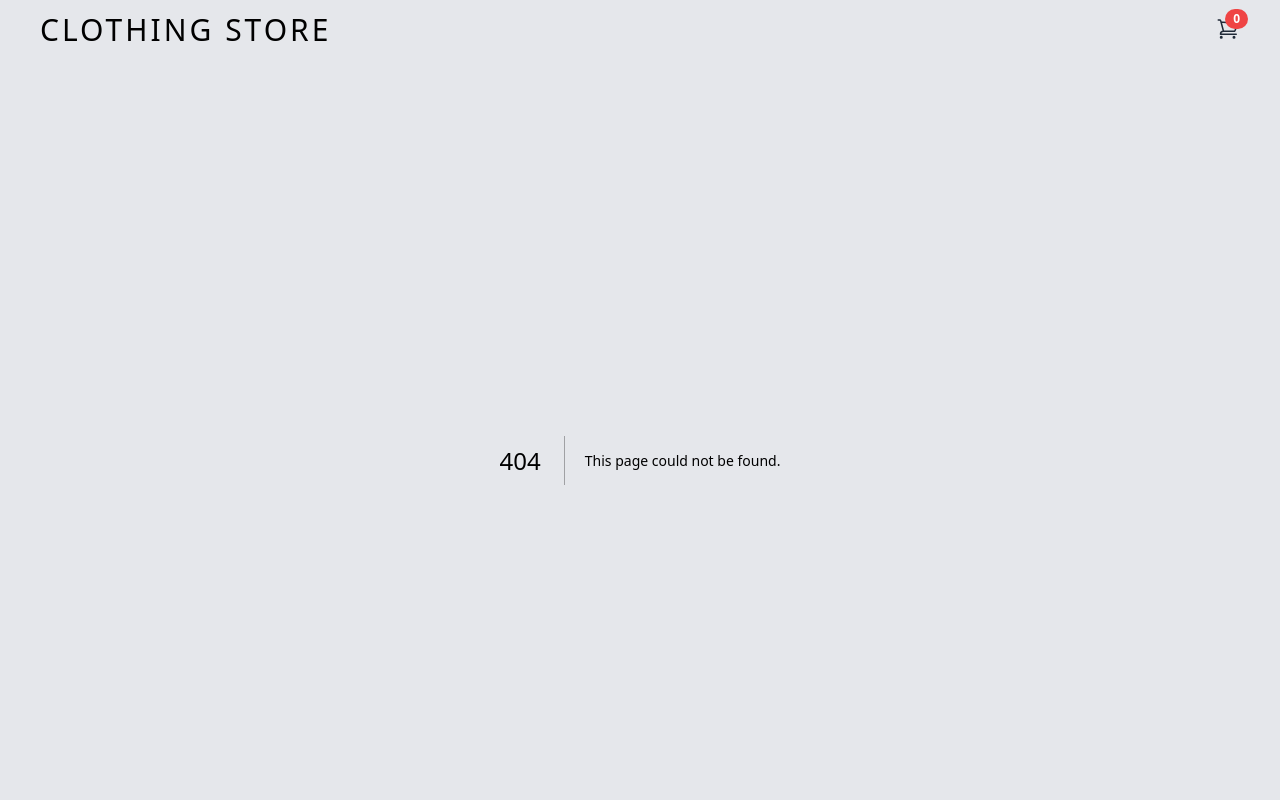
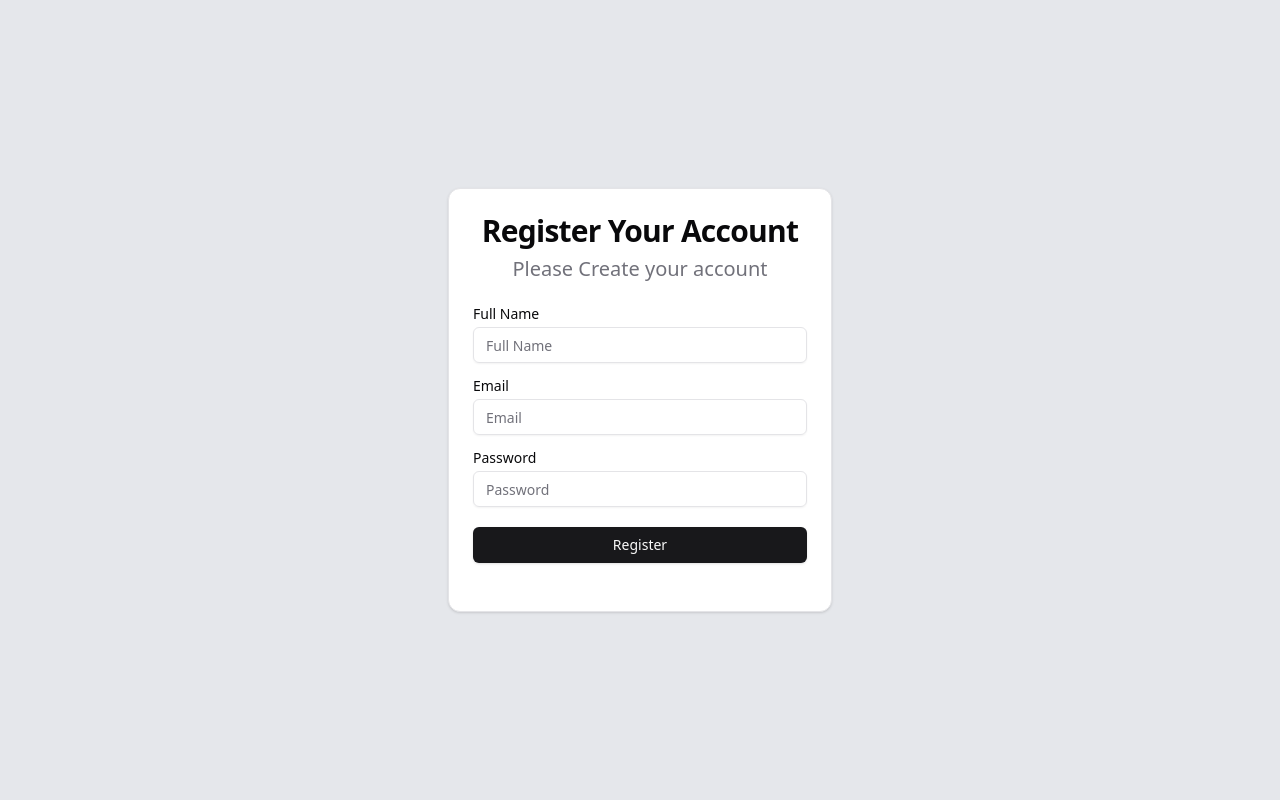
Before and after one commit to mfurqaann/store-project, a Next.js app: page /register in a window 1280 px wide. Before the commit this address had no page. Shown: the top 800 px of the page. Built offline with nearby package versions, Linux system fonts and the light colour scheme; no server answers.

Commit message:
refactor(onlinestore): refactor frontend

```diff
--- a/app/layout.tsx
+++ b/app/layout.tsx
@@ -14,7 +14,7 @@ export default function RootLayout({
 }>) {
   const [darkMode, setDarkMode] = useState('light')
   const pathname = usePathname();
-  const hideNavbar = pathname === '/login';
+  const hideNavbar = pathname === '/login' || pathname === '/register';
 
   return (
     <html lang="en" className={darkMode}>
--- a/app/login/page.tsx
+++ b/app/login/page.tsx
@@ -8,13 +8,6 @@ import {
   CardHeader,
   CardTitle,
 } from "@/components/ui/card"
-
-import {
-  Tooltip,
-  TooltipContent,
-  TooltipProvider,
-  TooltipTrigger,
-} from "@/components/ui/tooltip"
 import { Label } from '@/components/ui/label'
 import { Input } from '@/components/ui/input'
 import { Button } from '@/components/ui/button'
@@ -95,17 +88,6 @@ function Login() {
             </div>
             <Button className='mt-5 w-full' type='submit'>Login</Button>
           </form>
-          <TooltipProvider>
-            <Tooltip>
-              <TooltipTrigger asChild>
-                <Button className='w-full mt-5'>Hint</Button>
-              </TooltipTrigger>
-              <TooltipContent>
-                <p>Username : johnd</p>
-                <p>Password : m38rmF$</p>
-              </TooltipContent>
-            </Tooltip>
-          </TooltipProvider>
 
         </CardContent>
         <CardFooter>
--- /dev/null
+++ b/app/register/page.tsx
@@ -0,0 +1,121 @@
+"use client"
+import React, { FormEvent, useEffect, useState } from 'react'
+import {
+    Card,
+    CardContent,
+    CardDescription,
+    CardFooter,
+    CardHeader,
+    CardTitle,
+} from "@/components/ui/card"
+import { Label } from '@/components/ui/label'
+import { Input } from '@/components/ui/input'
+import { Button } from '@/components/ui/button'
+import { useRouter } from 'next/navigation'
+
+
+function Register() {
+
+    const [formData, setFormData] = useState({
+        name: '',
+        email: '',
+        password: ''
+    })
+    const [isRegisterSuccess, setIsRegisterSuccess] = useState(false);
+    const router = useRouter();
+
+    useEffect(() => {
+        document.title = "Register | Fake Online Store"
+
+        const checkLogin = async () => {
+            try {
+                const response = await fetch('http://localhost:3001/api/auth/me', {
+                    method: 'GET',
+                    credentials: 'include'
+                });
+
+                if (response.ok) {
+                    const data = await response.json();
+                    if (data?.id) {
+                        router.replace('/all-products')
+                    }
+                }
+            } catch (error) {
+                console.log('User not logged in:', error)
+            }
+        }
+        checkLogin();
+    }, [])
+
+    const handleChange = (e: React.ChangeEvent<HTMLInputElement>) => {
+        // console.log(e.target.name)
+        // console.log(e.target.value)
+        setFormData({ ...formData, [e.target.name]: e.target.value })
+    }
+
+    const handleSubmit = async (e: FormEvent<HTMLFormElement>) => {
+        e.preventDefault();
+        console.log(formData)
+        const response = await fetch('http://localhost:3001/api/auth/register', {
+            method: 'POST',
+            headers: {
+                'Content-Type': 'application/json'
+            },
+            credentials: 'include',
+            body: JSON.stringify(formData)
+        })
+
+        if (!response.ok) {
+            window.alert('Register Failed')
+            throw new Error('Failed to register')
+        };
+        setIsRegisterSuccess(true)
+        setFormData({ name: '', email: '', password: '' })
+    }
+
+    return (
+        <div className='flex justify-center items-center min-h-screen'>
+            <Card className='w-auto md:w-96'>
+                <CardHeader>
+                    <CardTitle className='text-center text-3xl'>Register Your Account</CardTitle>
+                    <CardDescription className='text-center text-xl'>Please Create your account</CardDescription>
+                </CardHeader>
+                <CardContent>
+                    <form onSubmit={handleSubmit}>
+                        <div className="grid w-full items-center gap-4">
+                            <div className="flex flex-col space-y-1.5">
+                                <Label htmlFor="name">Full Name</Label>
+                                <Input id="name" name="name" value={formData.name} onChange={handleChange} placeholder="Full Name" />
+                                {/* {state.errors?.username && (
+                  <p className="text-sm text-red-500">{state.errors.username}</p>
+                )} */}
+                            </div>
+                            <div className="flex flex-col space-y-1.5">
+                                <Label htmlFor="email">Email</Label>
+                                <Input id="email" name="email" value={formData.email} onChange={handleChange} placeholder="Email" />
+                                {/* {state.errors?.username && (
+                  <p className="text-sm text-red-500">{state.errors.username}</p>
+                )} */}
+                            </div>
+                            <div className="flex flex-col space-y-1.5">
+                                <Label htmlFor="password">Password</Label>
+                                <Input id="password" name="password" value={formData.password} onChange={handleChange} placeholder="Password" type="password" />
+                                {/* {state.errors?.password && (
+                  <p className="text-sm text-red-500">{state.errors.password}</p>
+                )} */}
+                            </div>
+                        </div>
+                        <Button className='mt-5 w-full' type='submit'>Register</Button>
+                    </form>
+                </CardContent>
+                <CardFooter>
+                    {isRegisterSuccess && (
+                        <p className="text-sm text-green-500 font-bold mx-auto">Register Successful!</p>
+                    )}
+                </CardFooter>
+            </Card>
+        </div>
+    )
+}
+
+export default Register
```
